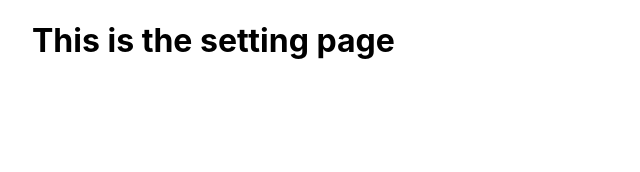
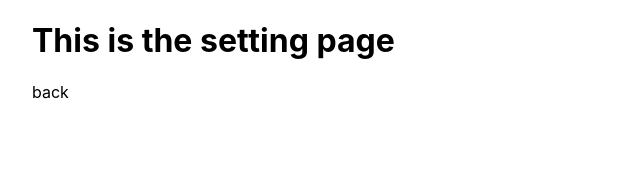
Before and after one commit to JasonChan1129/next-demo, a Next.js app: page /setting in a window 1280 px wide. Shown: the top 172 px of the page, without its empty margins (0-640 px from the left). Built offline with nearby package versions, Linux system fonts and the light colour scheme.

Commit message:
feat: 🎸 add back link in setting page

```diff
--- a/pages/setting.js
+++ b/pages/setting.js
@@ -1,9 +1,11 @@
 import styles from '../styles/Home.module.css';
+import Link from 'next/link';
 
 export default function Home() {
 	return (
 		<div className={styles.container}>
 			<h1>This is the setting page</h1>
+			<Link href="/">back</Link>
 		</div>
 	);
 }
```
